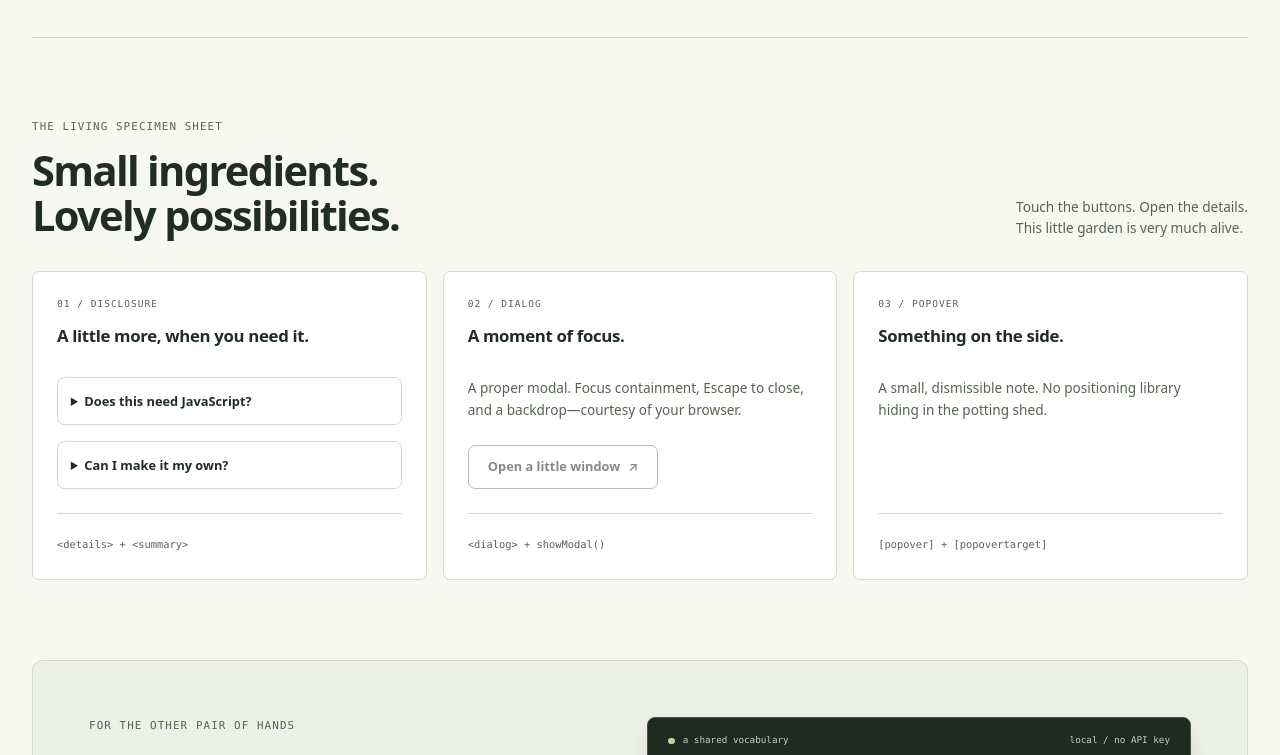
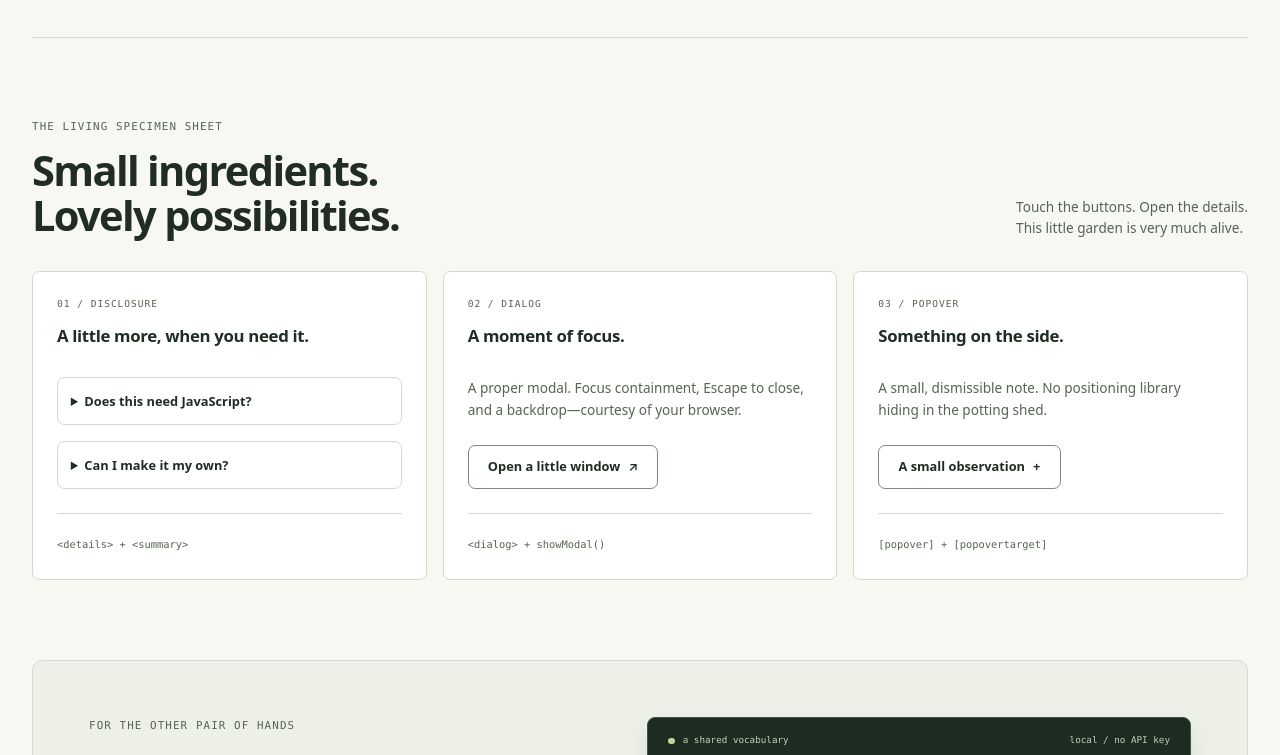
Before and after one commit to skorotkiewicz/sprig-css, a website: page index.html in a window 1280 px wide. Shown: the part 1018-1773 px from the top of the page. Drawn offline with Linux system fonts and the light colour scheme.

Commit message:
Add stat import and fix progressive enhancement logic

```diff
--- a/bin/sprig.js
+++ b/bin/sprig.js
@@ -1,5 +1,5 @@
 #!/usr/bin/env node
-import { readFile, mkdir, writeFile, realpath } from 'node:fs/promises';
+import { readFile, mkdir, writeFile, realpath, stat } from 'node:fs/promises';
 import { dirname, resolve } from 'node:path';
 import { compile, contract, searchRecipes } from '../lib/core.js';
 import { checkHTML } from '../lib/html.js';
--- a/index.html
+++ b/index.html
@@ -77,7 +77,7 @@
           <p>A small, dismissible note. No positioning library hiding in the potting shed.</p>
           <button type="button" data-variant="quiet" popovertarget="garden-note" id="popover-trigger" hidden>A small observation <span aria-hidden="true">+</span></button>
           <div popover id="garden-note" hidden><strong>A little breathing room.</strong><p>Sometimes the best design decision is leaving something out.</p><button type="button" popovertarget="garden-note" popovertargetaction="hide" data-variant="quiet">Got it</button></div>
-          <details id="popover-fallback" hidden><summary>A small observation</summary><p>Sometimes the best design decision is leaving something out.</p></details>
+          <details id="popover-fallback"><summary>A small observation</summary><p>Sometimes the best design decision is leaving something out.</p></details>
           <footer><code>[popover] + [popovertarget]</code></footer>
         </article>
       </div>
--- a/site/app.js
+++ b/site/app.js
@@ -23,17 +23,23 @@ gardenForm?.addEventListener('submit', event => {
   event.preventDefault();
   document.querySelector('#garden-status').textContent = 'A good little beginning. Demo complete—nothing was sent or stored.';
 });
+const gardenSubmit = document.querySelector('#garden-submit');
+if (gardenSubmit) gardenSubmit.disabled = false;
 
 const dialog = document.querySelector('#garden-dialog');
-document.querySelector('#open-dialog')?.addEventListener('click', () => dialog.showModal());
+const dialogTrigger = document.querySelector('#open-dialog');
+if (dialogTrigger && typeof dialog?.showModal === 'function') {
+  dialogTrigger.addEventListener('click', () => dialog.showModal());
+  dialogTrigger.disabled = false;
+}
 
-if (!('popover' in HTMLElement.prototype)) {
+if ('showPopover' in HTMLElement.prototype && 'popoverTargetElement' in HTMLButtonElement.prototype) {
   const trigger = document.querySelector('#popover-trigger');
   const fallback = document.querySelector('#popover-fallback');
   const note = document.querySelector('#garden-note');
-  if (trigger) trigger.hidden = true;
-  if (note) note.hidden = true;
-  if (fallback) fallback.hidden = false;
+  if (trigger) trigger.hidden = false;
+  if (note) note.hidden = false;
+  if (fallback) fallback.hidden = true;
 }
 
 document.querySelector('#copy-starter')?.addEventListener('click', async () => {
```
Also changed, not shown: examples/starter.html (+2 -1 lines).
